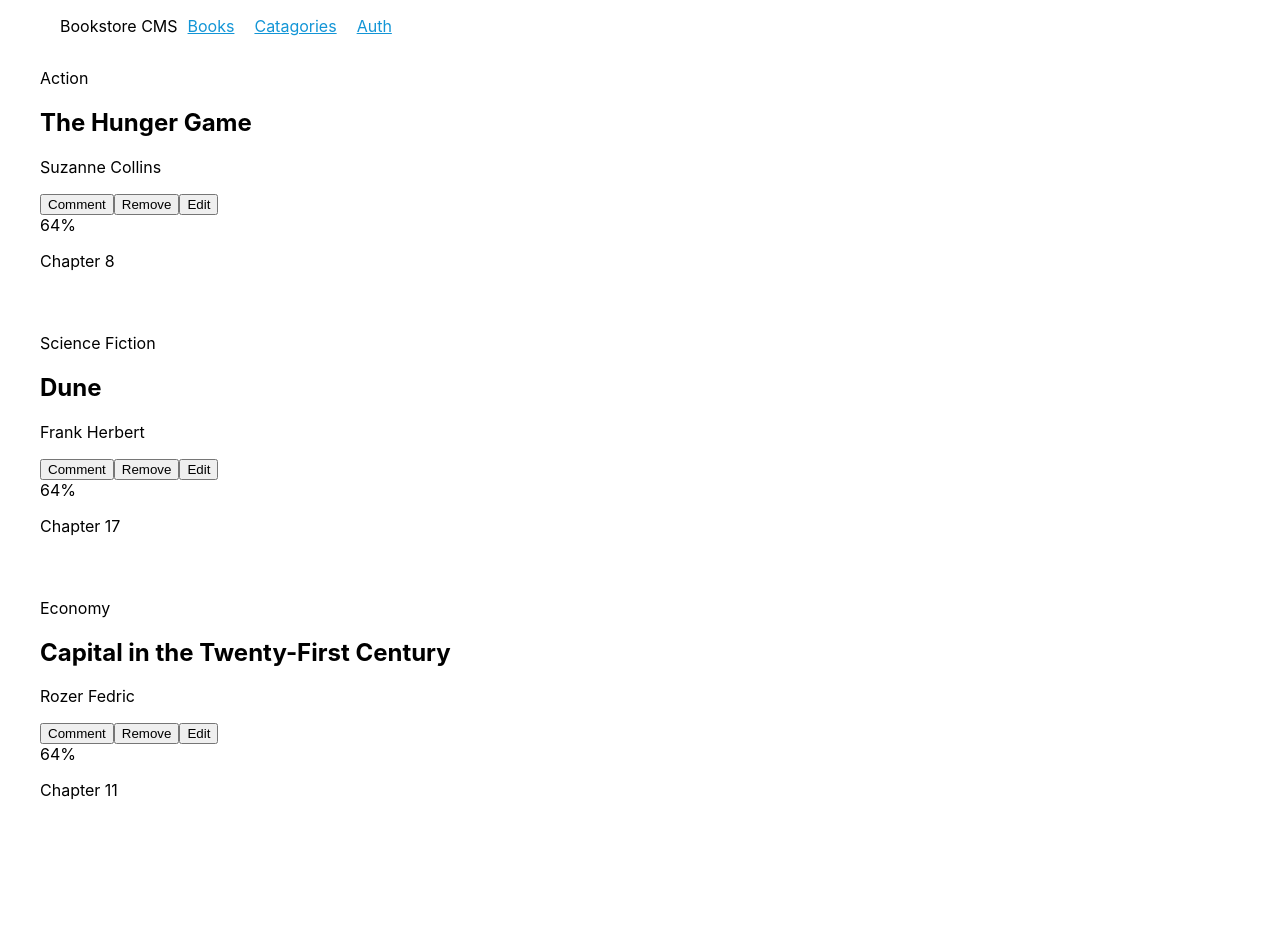
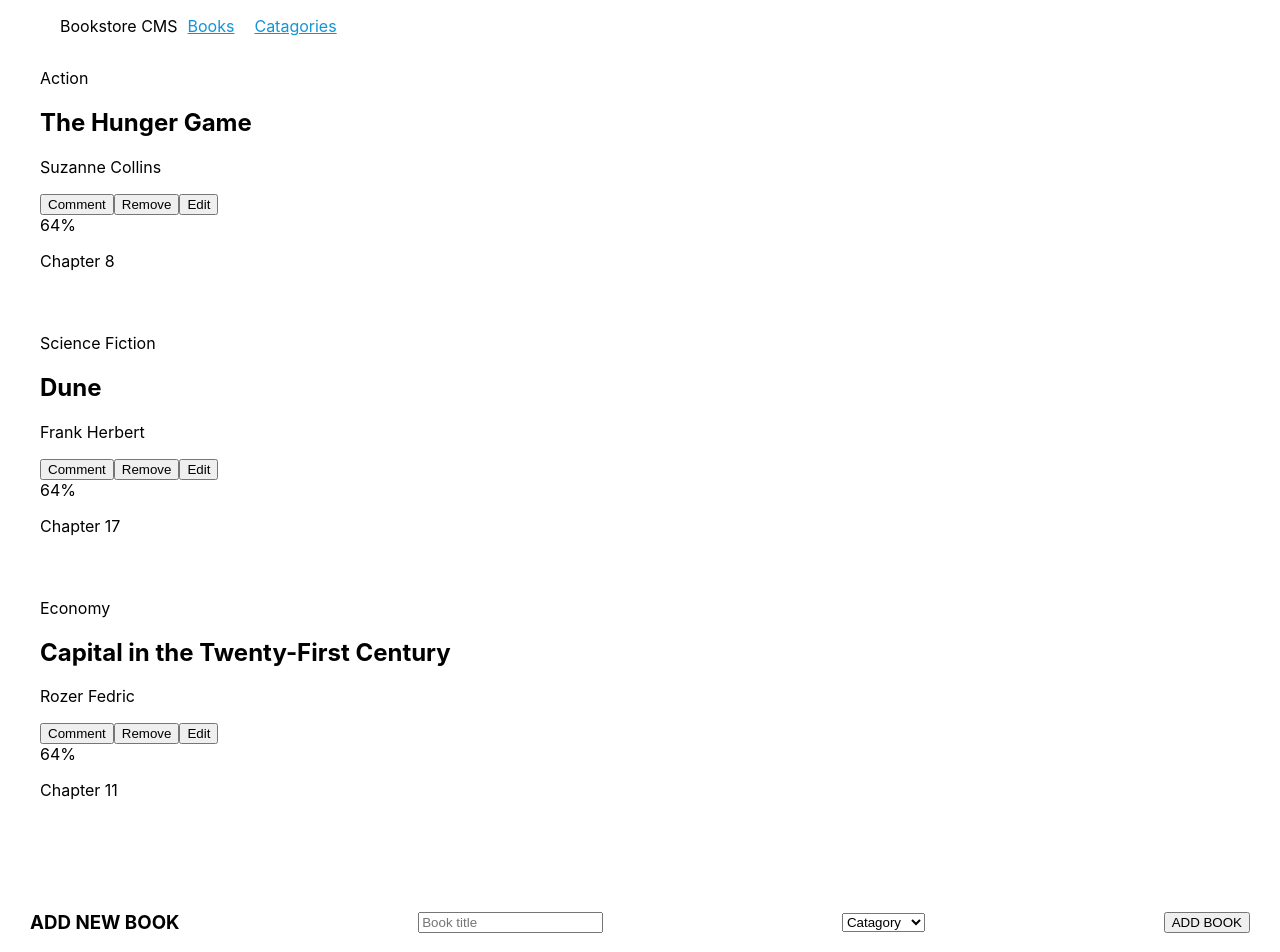
Before and after one commit to ibugithub/Book-Store, a React (Create React App) app: page / in a window 1280 px wide. Shown: the top 952 px of the page. Before the commit the page ends 862 px from the top, so only its background shows below. Built offline with nearby package versions, Linux system fonts and the light colour scheme.

Commit message:
Add 'add book' form

```diff
--- a/src/App.js
+++ b/src/App.js
@@ -4,6 +4,7 @@ import BookList from './components/BookList';
 import './css/app.css';
 import Navbar from './components/NavBar';
 import Catagories from './components/Catagories';
+import AddBook from './components/AddBook';
 
 function App() {
   return (
@@ -13,6 +14,7 @@ function App() {
         <Route path="/" element={<BookList />} />
         <Route path="/Catagories" element={<Catagories />} />
       </Routes>
+      <AddBook />
     </>
   );
 }
--- /dev/null
+++ b/src/components/AddBook.js
@@ -0,0 +1,25 @@
+import { React, useState } from 'react';
+import styles from '../css/addBook.module.css';
+
+const AddBook = () => {
+  const [selectedCatagory, setSelectedCatagory] = useState('');
+  const handleChange = (event) => {
+    setSelectedCatagory(event.target.value);
+  };
+  return (
+    <div className={styles['addBook-container']}>
+      <h3>ADD NEW BOOK</h3>
+      <input type="text" placeholder="Book title" />
+      <select id="category" value={selectedCatagory} onChange={handleChange}>
+        <option value="" disabled>Catagory</option>
+        <option value="Action">Action</option>
+        <option value="Adventure">Adventure</option>
+        <option value="Sci-Fi">Sci-Fi</option>
+        <option value="Mystery">Mystery</option>
+      </select>
+      <button type="submit">ADD BOOK</button>
+    </div>
+  );
+};
+
+export default AddBook;
--- a/src/components/NavBar.js
+++ b/src/components/NavBar.js
@@ -8,10 +8,6 @@ const Navbar = () => (
       <li>Bookstore CMS</li>
       <li><Link to="/">Books</Link></li>
       <li><Link to="/Catagories">Catagories</Link></li>
-      <li>
-        <Link to="/user">Auth </Link>
-      </li>
-
     </ul>
   </nav>
 );
--- /dev/null
+++ b/src/css/addBook.module.css
@@ -0,0 +1,8 @@
+
+.addBook-container {
+  padding: 30px;
+  padding-bottom: 200px;
+  display: flex;
+  align-items: center;
+  justify-content: space-between;
+}
```
